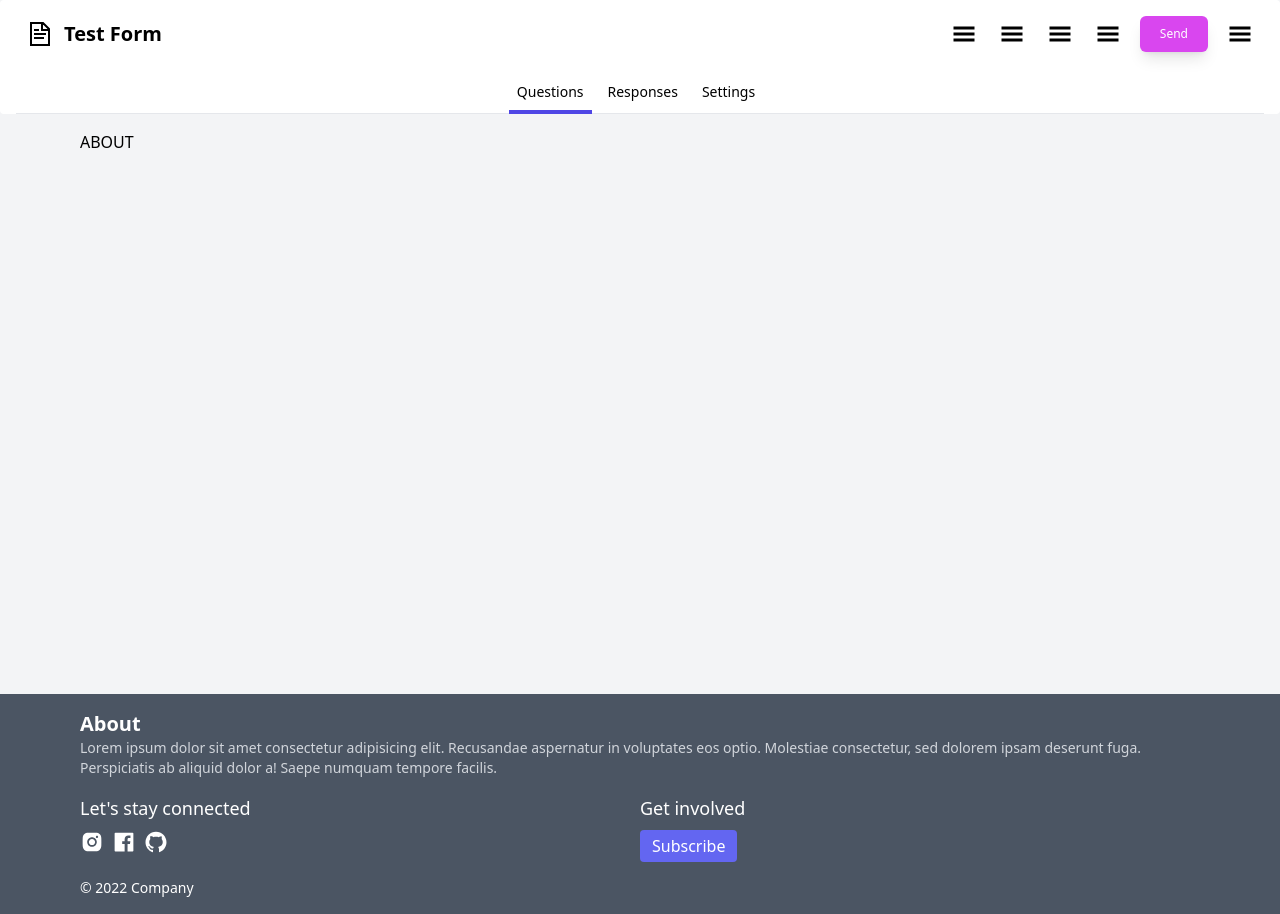
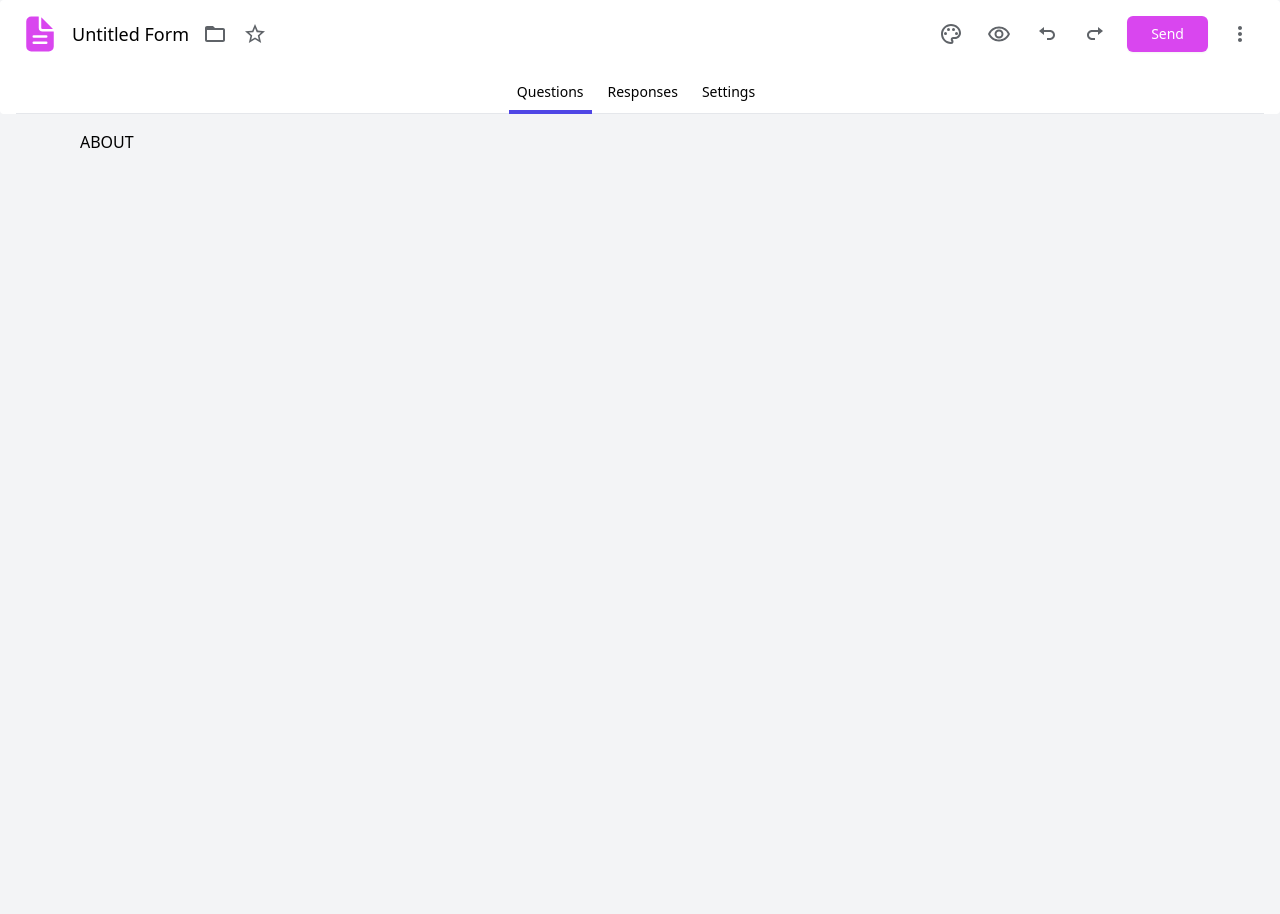
Before and after one commit to ivanignatius98/gforms-next-app, a Next.js app: page / in a window 1280 px wide. Built offline with nearby package versions, Linux system fonts and the light colour scheme.

Commit message:
added tooltip to buttons and hover behaviours added icons

```diff
--- a/src/layouts/DefaultLayout.tsx
+++ b/src/layouts/DefaultLayout.tsx
@@ -10,7 +10,6 @@ const Layout: React.FC<ComponentPropsWithRef<'div'>> = ({ children }) => {
         <div className="flex flex-col items-center justify-center">
           <div className="w-screen max-w-[72rem]">{children}</div>
         </div>
-        <Footer />
       </main>
     </>
   );
--- /dev/null
+++ b/src/modules/Dropdown.tsx
@@ -0,0 +1,68 @@
+
+import { useRef, useState, useEffect } from 'react';
+import { BiUndo, BiRedo, BiDotsVerticalRounded } from 'react-icons/bi';
+import Tooltip from './Tooltip'
+type Props = {
+  children?: JSX.Element,
+  tooltipText?: string,
+  orientation?: string,
+  showPointer?: boolean,
+  show?: boolean,
+  additionalContainerClass?: string
+};
+
+const Dropdown: React.FC<Props> = ({ children, tooltipText, orientation = "bottom", showPointer = true, additionalContainerClass = "", show = true }) => {
+  const [showSidebar, setShowSidebar] = useState(false);
+
+  const dropdown = useRef<HTMLInputElement>(null);
+
+  useEffect(() => {
+    if (!showSidebar) return;
+    const handleClick = ({ target }: MouseEvent) => {
+      if (dropdown.current && !dropdown.current.contains(target as HTMLElement)) {
+        console.log("fired")
+        setShowSidebar(false)
+      }
+    }
+    window.addEventListener("click", handleClick);
+    return () => window.removeEventListener("click", handleClick);
+  }, [showSidebar]);
+
+  return (
+    <Tooltip
+      tooltipText="More"
+      orientation="bottom"
+      showPointer={false}
+      show={!showSidebar}
+    >
+      <div
+        className="relative inline-block"
+        ref={dropdown}
+      >
+        <div
+          className="w-12 h-12 cursor-pointer flex items-center justify-center hover:bg-slate-100 rounded-full"
+          onClick={() => { setShowSidebar(!showSidebar) }}
+        >
+          <BiDotsVerticalRounded size={24} color="#5f6368" />
+        </div>
+        <div className={(showSidebar ? "block" : "hidden") + " absolute z-10 right-0 bg-white rounded divide-y divide-gray-100 shadow dark:bg-gray-700"}>
+          <ul className="py-1 text-sm text-gray-700 dark:text-gray-200">
+            <li>
+              <a href="#" className="block py-2 px-4 hover:bg-gray-100 dark:hover:bg-gray-600 dark:hover:text-white">Dashboard</a>
+            </li>
+            <li>
+              <a href="#" className="block py-2 px-4 hover:bg-gray-100 dark:hover:bg-gray-600 dark:hover:text-white">Settings</a>
+            </li>
+            <li>
+              <a href="#" className="block py-2 px-4 hover:bg-gray-100 dark:hover:bg-gray-600 dark:hover:text-white">Earnings</a>
+            </li>
+            <li>
+              <a href="#" className="block py-2 px-4 hover:bg-gray-100 dark:hover:bg-gray-600 dark:hover:text-white">Sign out</a>
+            </li>
+          </ul>
+        </div>
+      </div>
+    </Tooltip>
+  );
+}
+export default Dropdown;
--- a/src/modules/Navbar.tsx
+++ b/src/modules/Navbar.tsx
@@ -1,69 +1,88 @@
 import AppProps from 'next/app';
 import Image from 'next/image';
 import Link from 'next/link';
-import React, { useState } from 'react';
-import { GrDocumentText } from 'react-icons/gr';
+import React, { useState, useRef, useEffect } from 'react';
+
+import { IconContext } from 'react-icons';
+
+import { IoDocumentText } from 'react-icons/io5';
 import { GiHamburgerMenu } from 'react-icons/gi';
+import { BiUndo, BiRedo, BiDotsVerticalRounded } from 'react-icons/bi';
+import { MdOutlinePalette, MdOutlineRemoveRedEye, MdFolderOpen, MdStarOutline } from 'react-icons/md'
 import Tooltip from './Tooltip'
+import Dropdown from './Dropdown';
 
 type Props = {
   icon: JSX.Element,
   title: string,
+  smallContainer?: boolean,
   additionalClass?: string,
 };
-const MenuIcon = ({ icon, title, additionalClass = "" }: Props) => {
+const MenuIcon = ({ icon, title, additionalClass = "", smallContainer = false }: Props) => {
   return (
     <>
-      <Tooltip tooltipText={title} orientation="right" showPointer={false}>
-        <button className={`${additionalClass} w-12 p-2 flex rounded-lg items-center justify-center`}>
-          {icon}
-        </button>
+      <Tooltip tooltipText={title} orientation="bottom" showPointer={false} additionalContainerClass={""}>
+        <IconContext.Provider value={{ color: '#5f6368', size: '24px' }}>
+          <button className={`${additionalClass} ${smallContainer ? "w-7 h-7" : "w-12 h-12 p-2"} flex items-center justify-center z-10 hover:bg-slate-100 rounded-full`}>
+            {icon}
+          </button>
+        </IconContext.Provider>
       </Tooltip>
     </>
   )
 }
-// interface MenuItem {
-//   children: JSX.Element,
-// }
 const menuItemData: JSX.Element[] = [
   <MenuIcon
     title="Customize Theme"
-    icon={<GiHamburgerMenu size={24} />}
+    icon={<MdOutlinePalette />}
   />,
   <MenuIcon
     title="Preview"
     additionalClass='hidden md:flex'
-    icon={<GiHamburgerMenu size={24} />}
+    icon={<MdOutlineRemoveRedEye />}
   />,
   <MenuIcon
     title="Undo"
-    icon={<GiHamburgerMenu size={24} />}
+    icon={<BiUndo />}
   />,
   <MenuIcon
     title="Redo"
     additionalClass='hidden md:flex'
-    icon={<GiHamburgerMenu size={24} />}
+    icon={<BiRedo />}
   />,
   <>
     <div className='hidden md:flex items-center justify-center mx-2'>
-      <button className="h-9 px-5 rounded-md text-white bg-fuchsia-500 shadow-lg text-xs">
+      <button className="h-9 px-6 rounded-md text-white bg-fuchsia-500 hover:bg-fuchsia-400 shadow-sm text-sm">
         Send
       </button>
     </div>
     <MenuIcon
       title="Send"
       additionalClass='flex md:hidden'
-      icon={<GiHamburgerMenu size={24} />}
+      icon={<GiHamburgerMenu />}
     />
   </>
 ];
 const MenuItems = () => {
-  return <>{menuItemData.map((row: JSX.Element, i) => (<React.Fragment key={i}>{row}</React.Fragment>))
-  }</>
+  return <>{menuItemData.map((row: JSX.Element, i) => (<React.Fragment key={i}>{row}</React.Fragment>))}</>
 }
 
 const Navbar: React.FC = () => {
   const [showSidebar, setShowSidebar] = useState(false);
+
+  const dropdown = useRef<HTMLInputElement>(null);
+
+  useEffect(() => {
+    if (!showSidebar) return;
+    const handleClick = ({ target }: MouseEvent) => {
+      if (dropdown.current && !dropdown.current.contains(target as HTMLElement)) {
+        setShowSidebar(false)
+      }
+    }
+    window.addEventListener("click", handleClick);
+    return () => window.removeEventListener("click", handleClick);
+  }, [showSidebar]);
+
   return (
     <nav className="bg-white border-gray-200 px-2 sm:px-4 pt-2.5 rounded dark:bg-gray-900 sticky top-0 z-10">
       <div className="flex flex-wrap justify-between items-center ">
@@ -71,40 +90,30 @@ const Navbar: React.FC = () => {
           <div className="flex flex-row h-12">
             <div className="w-12 p-2 flex rounded-lg items-center justify-center">
               <button>
-                <GrDocumentText size={24} />
+                <IoDocumentText size={40} color="#d946ef" />
               </button>
             </div>
-            <a href="#" className="hidden sm:flex items-center">
-              <span className="self-center text-xl font-semibold whitespace-nowrap dark:text-white">Test Form</span>
+            <a href="#" className="hidden sm:flex items-center ml-2">
+              <span className="self-center text-lg whitespace-nowrap dark:text-white">Untitled Form</span>
             </a>
+            <MenuIcon
+              title="Move to Folder"
+              icon={<MdFolderOpen />}
+              smallContainer={true}
+              additionalClass="mx-3"
+            />
+            <MenuIcon
+              title="Star"
+              icon={<MdStarOutline />}
+              smallContainer={true}
+            />
           </div>
         </div>
+
         <div className={"p-0 m-0 static block w-auto"} id="navbar-default">
-          <div className="flex flex-row h-12">
+          <div className="flex flex-row ">
             <MenuItems />
-            <div className="w-12 flex rounded-lg items-center justify-center">
-              <div className="h-6 relative inline-block">
-                <button onClick={() => { setShowSidebar(!showSidebar) }}>
-                  <GiHamburgerMenu size={24} />
-                </button>
-                <div className={(showSidebar ? "block" : "hidden") + " absolute z-10 right-0 bg-white rounded divide-y divide-gray-100 shadow dark:bg-gray-700"}>
-                  <ul className="py-1 text-sm text-gray-700 dark:text-gray-200">
-                    <li>
-                      <a href="#" className="block py-2 px-4 hover:bg-gray-100 dark:hover:bg-gray-600 dark:hover:text-white">Dashboard</a>
-                    </li>
-                    <li>
-                      <a href="#" className="block py-2 px-4 hover:bg-gray-100 dark:hover:bg-gray-600 dark:hover:text-white">Settings</a>
-                    </li>
-                    <li>
-                      <a href="#" className="block py-2 px-4 hover:bg-gray-100 dark:hover:bg-gray-600 dark:hover:text-white">Earnings</a>
-                    </li>
-                    <li>
-                      <a href="#" className="block py-2 px-4 hover:bg-gray-100 dark:hover:bg-gray-600 dark:hover:text-white">Sign out</a>
-                    </li>
-                  </ul>
-                </div>
-              </div>
-            </div>
+            <Dropdown />
           </div>
         </div>
       </div>
--- a/src/modules/Tooltip.tsx
+++ b/src/modules/Tooltip.tsx
@@ -4,10 +4,12 @@ type Props = {
   children: JSX.Element,
   tooltipText: string,
   orientation?: string,
-  showPointer?: boolean
+  showPointer?: boolean,
+  show?: boolean,
+  additionalContainerClass?: string
 };
 
-const Tooltip: React.FC<Props> = ({ children, tooltipText, orientation = "bottom", showPointer = true }) => {
+const Tooltip: React.FC<Props> = ({ children, tooltipText, orientation = "bottom", showPointer = true, additionalContainerClass = "", show = true }) => {
   const tipRef = useRef<HTMLInputElement>(null);
 
   const handleMouseEnter = () => {
@@ -32,17 +34,17 @@ const Tooltip: React.FC<Props> = ({ children, tooltipText, orientation = "bottom
     top: 'top-full left-[50%] translate-x-[-50%] -translate-y-2',
     bottom: 'bottom-full left-[50%] translate-x-[-50%] translate-y-2'
   }
-  const classContainer = `w-max absolute z-10 ${containerPosition[orientation as keyof typeof containerPosition]} bg-gray-600 text-white text-xs px-2 py-1 rounded flex items-center transition-all duration-150 pointer-events-none`
+  const classContainer = `w-max absolute z-10 ${containerPosition[orientation as keyof typeof containerPosition]} bg-gray-600 text-white text-[10px] px-2 py-1 rounded flex items-center transition-all duration-150 pointer-events-none`
   const pointerClasses = `bg-gray-600 h-3 w-3 absolute z-10 ${pointerPosition[orientation as keyof typeof pointerPosition]} rotate-45 pointer-events-none`
 
   return (
     <div
-      className="relative flex items-center"
+      className={`relative flex items-center ${additionalContainerClass}`}
       onMouseEnter={handleMouseEnter}
       onMouseLeave={handleMouseLeave}
     >
       {children}
-
+      {show ?
         <div
           className={classContainer}
           style={{ opacity: 0 }}
@@ -51,6 +53,7 @@ const Tooltip: React.FC<Props> = ({ children, tooltipText, orientation = "bottom
           {showPointer ? <div className={pointerClasses} /> : null}
           {tooltipText}
         </div>
+        : null}
     </div>
   );
 }
```
Lines whose indentation alone changed are shown as unchanged.
